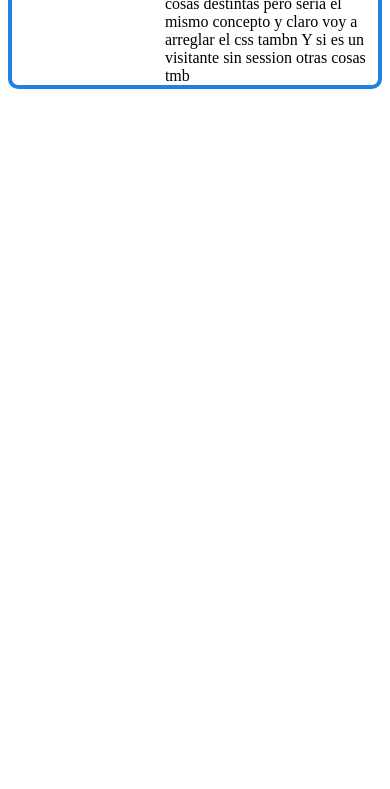
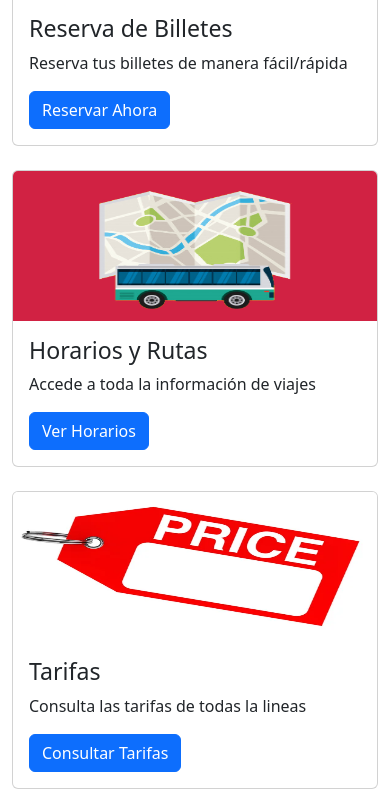
Before and after one commit to Med-Said-ELFezzazi/Proyecto-Buses, a CodeIgniter 4 app: the page made by app/Views/v_bienvenida.php in a window 390 px wide. Shown: the part 249-1038 px from the top of the page. Before the commit the page ends 338 px from the top, so only its background shows below. Run offline with PHP 8.4 and a stand-in for CodeIgniter, Linux system fonts and the light colour scheme; the template is opened without the code that fills it, so the values that code supplies are empty; some libraries are stand-ins or nearby versions.

Commit message:
MOD Vista de bienvenida

```diff
--- a/app/Views/v_bienvenida.php
+++ b/app/Views/v_bienvenida.php
@@ -4,30 +4,64 @@
         <meta charset="UTF-8">
         <meta name="viewport" content="width=device-width, initial-scale=1.0">
         <title>Bienvenidos</title>
-        <link rel="stylesheet" href="<?= base_url('css/styleBienvenida.css'); ?>">
+        <link href="https://cdnjs.cloudflare.com/ajax/libs/bootstrap/5.3.2/css/bootstrap.min.css" rel="stylesheet">
     </head>
     <body>
         <div class="container mt-5">
             <div class="row">
                 <div class="col-md-8 offset-md-2 text-center">
-                    <h1 class="display-4">Bienvenido de nuevo <?= session()->get('cliente')->nombre; ?></h1>
-                    <p class="lead">Your trusted partner for convenient and reliable bus transportation.</p>
+                    <h1 class="display-4">Bienvenido de nuevo <strong><?= session()->get('cliente')->nombre; ?></strong></h1>
+                    <!-- <p class="lead">Tu compañero de confianza para un transporte cómodo y seguro.</p> -->
                 </div>
+            </div>
+
+
+            <div class="row g-4">
+                <!-- Reserva de Billetes -->
+                <div class="col-md-4">
+                    <div class="card h-100">
+                        <img src="<?= base_url('/images/reservaOnline.png')?>" class="card-img-top" style="height: 150px;">
+                        <div class="card-body">
+                            <h3 class="card-title">Reserva de Billetes</h3>
+                            <p class="card-text">
+                                Reserva tus billetes de manera fácil/rápida
+                            </p>
+                            <a href="#" class="btn btn-primary">Reservar Ahora</a>
+                        </div>
+                    </div>
+                </div>
+
+                <!-- Consulta de Horarios -->
+                <div class="col-md-4">
+                    <div class="card h-100">
+                        <img src="<?= base_url('/images/rutas.png')?>" class="card-img-top" style="height: 150px;">
+                        <div class="card-body">
+                            <h3 class="card-title">Horarios y Rutas</h3>
+                            <p class="card-text">
+                                Accede a toda la información de viajes
+                            </p>
+                            <a href="#" class="btn btn-primary">Ver Horarios</a>
+                        </div>
+                    </div>
+                </div>
+
+                <!-- Tarifas -->
+                <div class="col-md-4">
+                    <div class="card h-100">
+                        <img src="<?= base_url('/images/precio.png')?>" class="card-img-top" style="height: 150px;">
+                        <div class="card-body">
+                            <h3 class="card-title">Tarifas</h3>
+                            <p class="card-text">
+                                Consulta las tarifas de todas la lineas
+                            </p>
+                            <a href="#" class="btn btn-primary">Consultar Tarifas</a>
+                        </div>
+                    </div>
+                </div>
+
             </div>
         </div>
 
-
-
-        <div id="divPrin">
-            <h1>Bienvenido de nuevo, <?= session()->get('cliente')->nombre; ?> </h1>
-            AQUI luego pongo los servicios que tendra el cliente con igual fotos descriptivas en formato cartas o algo asi ... 'los servicios q ofrece la pagina al cliente'
-            y si es un Admin pues tendra otras cosas destintas pero seria el mismo concepto
-            y claro voy a arreglar el css tambn
-            Y si es un visitante sin session otras cosas tmb
-
-        </div>
-
-
-
+        <script src="https://cdnjs.cloudflare.com/ajax/libs/bootstrap/5.3.2/js/bootstrap.bundle.min.js"></script>
     </body>
 </html>
--- a/public/css/styleBienvenida.css
+++ /dev/null
@@ -1,6 +0,0 @@
-#divPrin {
-    border: 4px solid rgb(30, 131, 224);
-    border-radius: 10px;
-    display: flex;
-    justify-content: center;
-}
```
Also changed, not shown: public/images/horarios.png (added), public/images/horarios2.png (added), public/images/precio.png (added), public/images/rutas.png (added).
